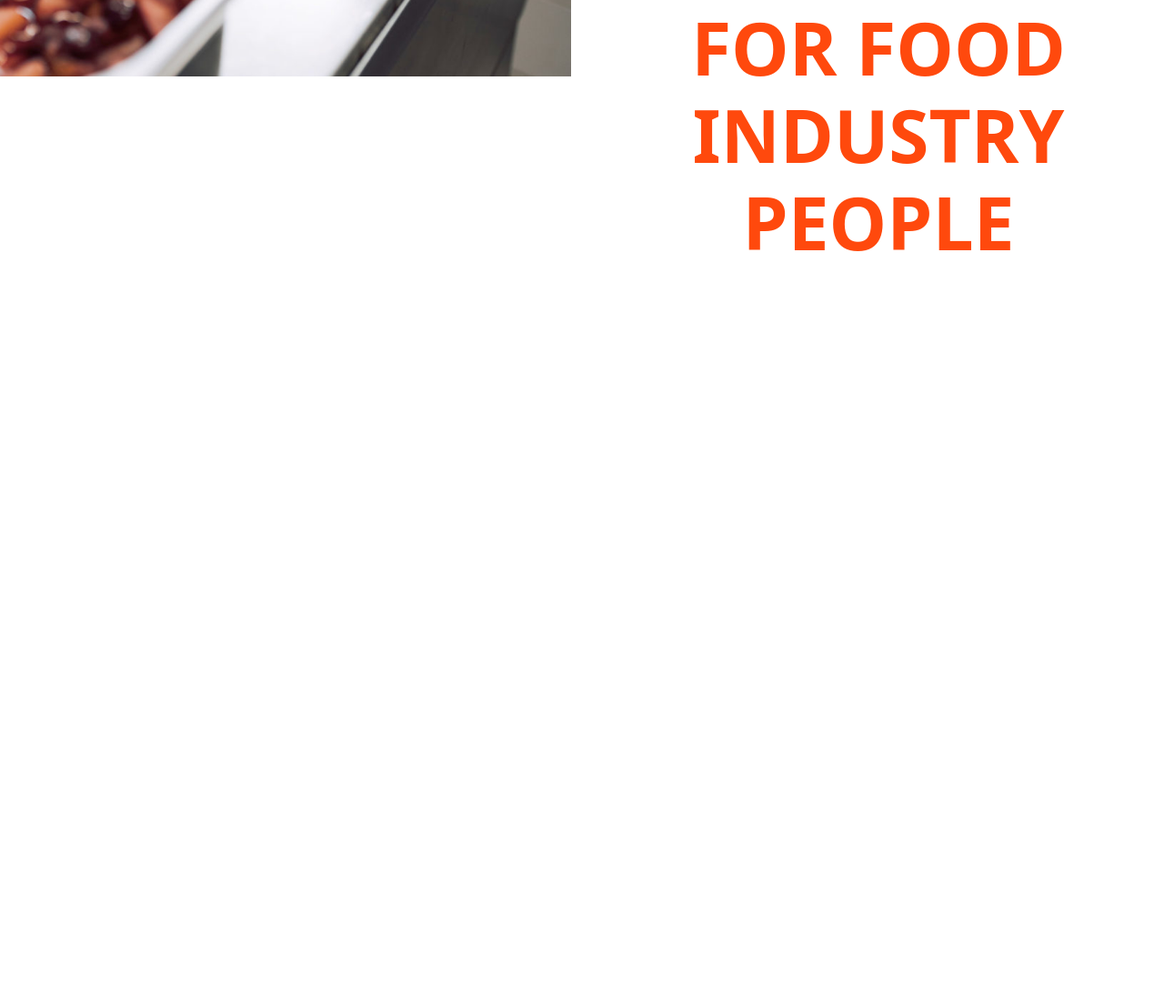
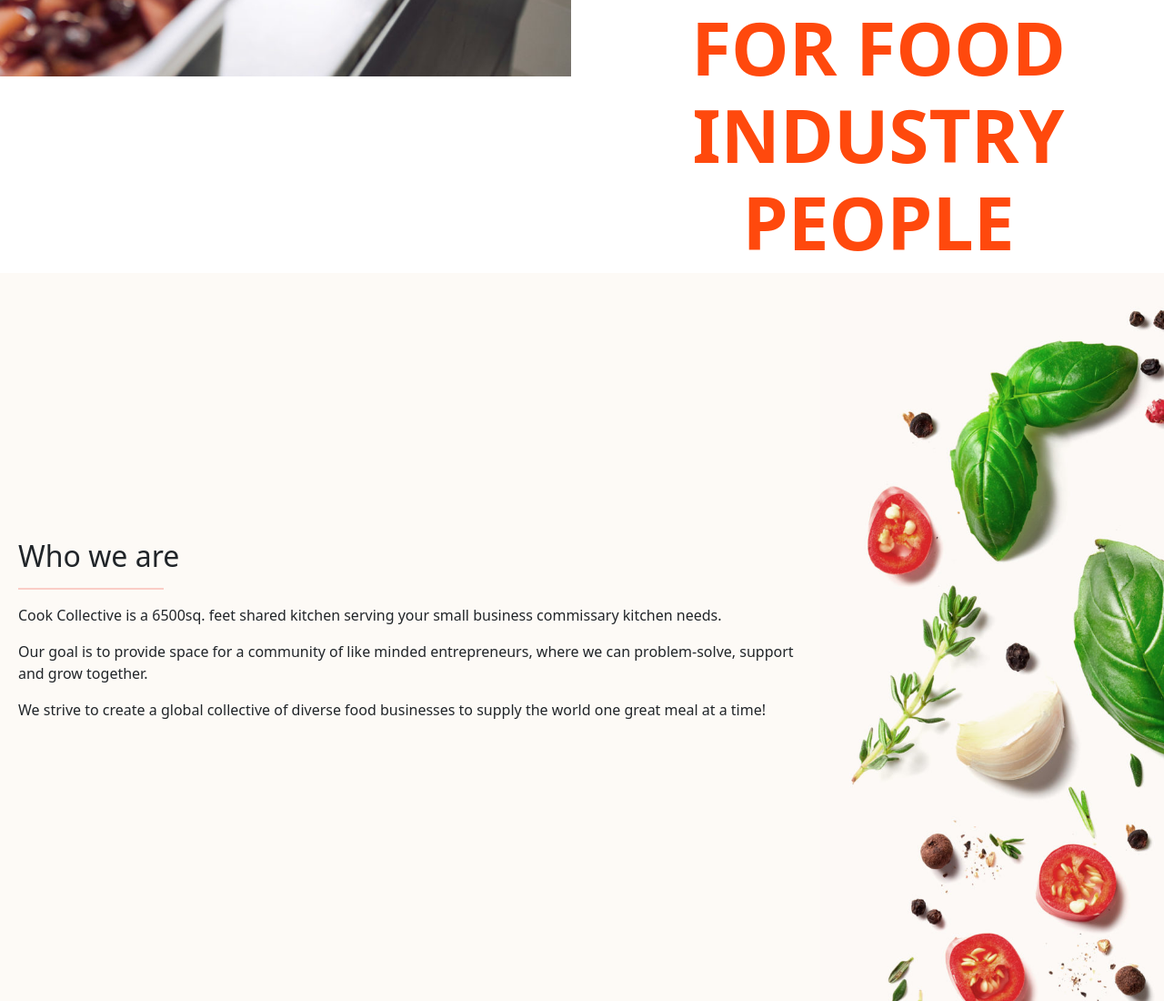
Before and after one commit to vhee4/Group_10_website_cloning, a plain HTML site: page index.html in a window 1280 px wide. Shown: the part 716-1816 px from the top of the page at 91% size. Before the commit the page ends 1016 px from the top, so only its background shows below. Drawn offline with Linux system fonts and the light colour scheme.

Commit message:
updated section 2

```diff
--- a/index.html
+++ b/index.html
@@ -5,6 +5,7 @@
     <meta name="viewport" content="width=device-width, initial-scale=1">
     <link href="assets/css/bootstrap.min.css" rel="stylesheet"/>
     <link href="assets/css/style.css" rel="stylesheet"/>
+    <link rel="stylesheet" href="styles.css">
     <script src="https://kit.fontawesome.com/a4cf0a2954.js" crossorigin="anonymous"></script>
     <title>Cook Collective - Shared Kitchen in Broklyn, NY </title>
   </head>
@@ -116,6 +117,21 @@
     </div>
   </div>
 
+  <section class="section_two">
+    <div class="section_two_writeup">
+    <h2>Who we are</h2>
+    <hr>
+    <p>Cook Collective is a 6500sq. feet shared kitchen serving your small business commissary kitchen needs.</p>
+
+    <p> Our goal is to provide space for a community of like minded entrepreneurs, where we can problem-solve, support and grow
+    together.</p>
+
+    <p>We strive to create a global collective of diverse food businesses to supply the world one great meal at a time!</p>
+    </div>
+    <div class="section_two_image">
+      <img  src="./assets/img/2-2-923x1200.jpg" alt="">
+    </div>
+  </section>
 
     <script src="assets/js/bootstrap.min.js"></script>
   </body>
--- /dev/null
+++ b/styles.css
@@ -0,0 +1,38 @@
+*{
+    box-sizing: border-box;
+    margin: 0;
+    padding: 0;
+}
+
+.section_two{
+    max-width: 100%;
+    display: flex;
+    flex-wrap: wrap;
+    justify-content: center;
+    align-items: center;
+    background-color: rgb(253, 250, 246);
+    padding: 0 0 0 20px;
+}
+
+.section_two_writeup{
+    max-width: 70%;
+    z-index: 1;
+}
+.section_two_writeup>p{
+
+    font-weight: 200;
+}
+hr{
+    border: 1px solid rgb(237, 70, 52);
+    width: 10rem;
+
+}
+
+.section_two_image{
+   max-width: 30%;
+   max-height: 100vh;
+   overflow: hidden;
+}
+.section_two_image>img{
+    max-height: 100vh;
+}
```
